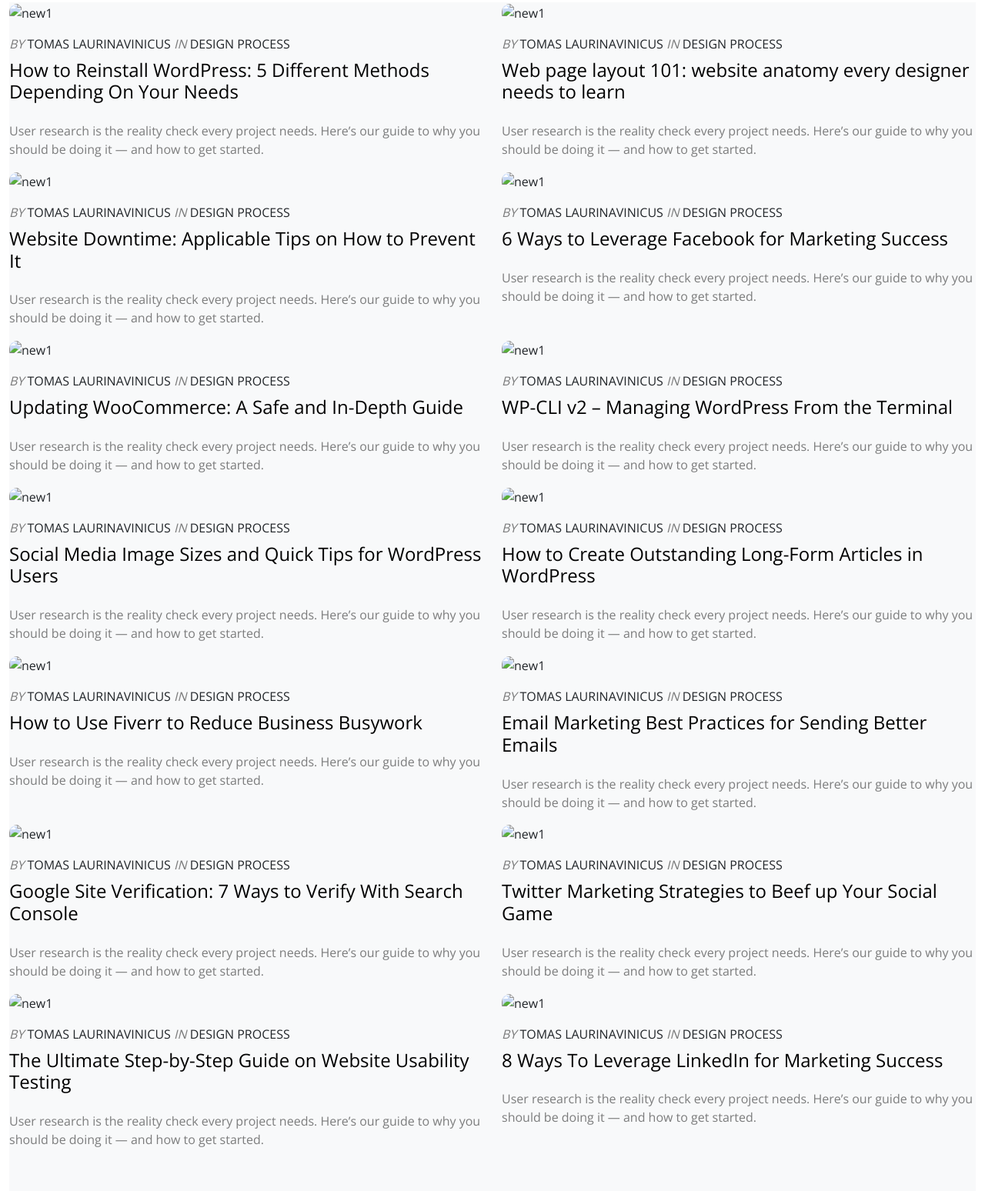
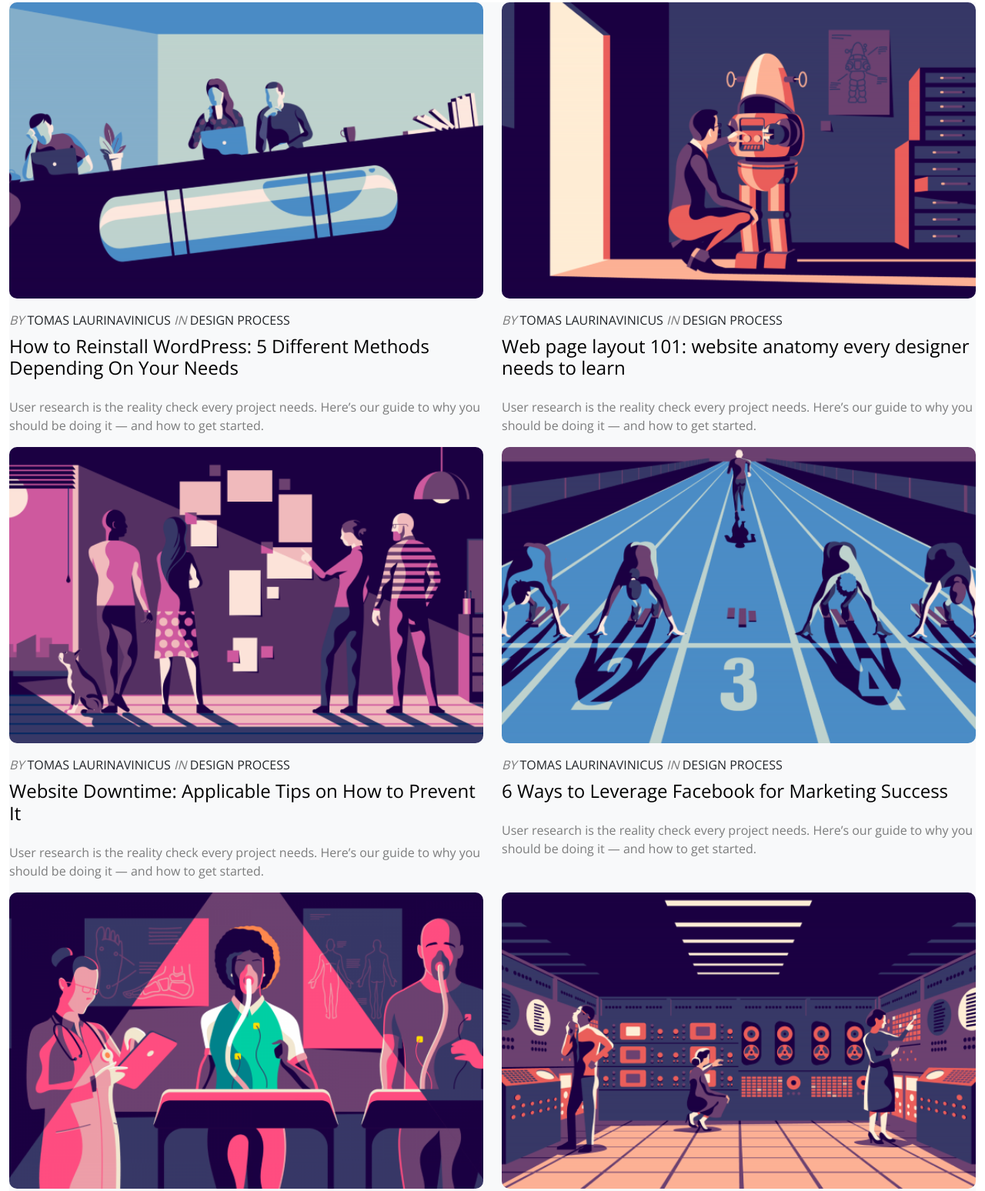
Before and after one commit to MarcCorVaa/Practica-1, a plain HTML site: page index.html in a window 1280 px wide. Shown: the part 426-1974 px from the top of the page at 77% size. Drawn offline with nearby package versions, Linux system fonts and the light colour scheme.

Commit message:
Update index.html

```diff
--- a/index.html
+++ b/index.html
@@ -8,7 +8,7 @@
   <title>General</title>
   <link href="https://cdn.jsdelivr.net/npm/bootstrap@5.2.3/dist/css/bootstrap.min.css" rel="stylesheet"
     integrity="sha384-rbsA2VBKQhggwzxH7pPCaAqO46MgnOM80zW1RWuH61DGLwZJEdK2Kadq2F9CUG65" crossorigin="anonymous">
-  <link rel="stylesheet" href="css/style.css">
+  <link rel="stylesheet" href="style.css">
   <link rel="stylesheet" href="https://cdn.jsdelivr.net/npm/bootstrap-icons@1.10.2/font/bootstrap-icons.css">
 </head>
 
@@ -17,7 +17,7 @@
   <div class="container-xxl">
     <div class="container mt-4">
   <header class="sticky-top navbar navbar-expand-lg bg-white"">
-        <img src="img/logo.svg" class="topics-hov">
+        <img src="logo.svg" class="topics-hov">
         <a class="navbar-brand" href="index.html"><i class="logo"></i></a>
         <button class="navbar-toggler" type="button" data-bs-toggle="collapse" data-bs-target="#navbarSupportedContent"
           aria-controls="navbarSupportedContent" aria-expanded="false" aria-label="Toggle navigation">
@@ -62,7 +62,7 @@
       <div class="row ">
 
         <div class="col-md-6 col-12">
-          <img src="./img/img1.png" class="posts" alt="new1">
+          <img src="img1.png" class="posts" alt="new1">
           <div class="mt-3">
             <cite class="text-black-50 mt-5">BY</cite> TOMAS LAURINAVINICUS <cite class="text-black-50">IN</cite> DESIGN
             PROCESS</cite></div>
@@ -71,7 +71,7 @@
             our guide to why you should be doing it — and how to get started.</p>
         </div>
         <div class="col-md-6 col-12">
-          <img src="./img/img2.png" class="posts" alt="new1">
+          <img src="img2.png" class="posts" alt="new1">
           <div class="mt-3">
           <cite class="text-black-50 mt-5">BY</cite> TOMAS LAURINAVINICUS <cite class="text-black-50">IN</cite> DESIGN
           PROCESS</cite></div>
@@ -80,7 +80,7 @@
             our guide to why you should be doing it — and how to get started.</p>
         </div>
         <div class="col-md-6 col-12">
-          <img src="./img/img3.png" class="posts" alt="new1">
+          <img src="img3.png" class="posts" alt="new1">
           <div class="mt-3">
             <cite class="text-black-50 mt-5">BY</cite> TOMAS LAURINAVINICUS <cite class="text-black-50">IN</cite> DESIGN
             PROCESS</cite></div>
@@ -89,7 +89,7 @@
             our guide to why you should be doing it — and how to get started.</p>
         </div>
         <div class="col-md-6 col-12">
-          <img src="./img/img4.png" class="posts" alt="new1">
+          <img src="img4.png" class="posts" alt="new1">
           <div class="mt-3">
             <cite class="text-black-50 mt-5">BY</cite> TOMAS LAURINAVINICUS <cite class="text-black-50">IN</cite> DESIGN
             PROCESS</cite></div>
@@ -98,7 +98,7 @@
             our guide to why you should be doing it — and how to get started.</p>
         </div>
         <div class="col-md-6 col-12">
-          <img src="./img/img5.png" class="posts" alt="new1">
+          <img src="img5.png" class="posts" alt="new1">
           <div class="mt-3">
             <cite class="text-black-50 mt-5">BY</cite> TOMAS LAURINAVINICUS <cite class="text-black-50">IN</cite> DESIGN
             PROCESS</cite></div>
@@ -107,7 +107,7 @@
             our guide to why you should be doing it — and how to get started.</p>
         </div>
         <div class="col-md-6 col-12">
-          <img src="./img/img6.png" class="posts" alt="new1">
+          <img src="img6.png" class="posts" alt="new1">
           <div class="mt-3">
             <cite class="text-black-50 mt-5">BY</cite> TOMAS LAURINAVINICUS <cite class="text-black-50">IN</cite> DESIGN
             PROCESS</cite></div>
@@ -116,7 +116,7 @@
             our guide to why you should be doing it — and how to get started.</p>
         </div>
         <div class="col-md-6 col-12">
-          <img src="./img/img7.png" class="posts" alt="new1">
+          <img src="img7.png" class="posts" alt="new1">
           <div class="mt-3">
             <cite class="text-black-50 mt-5">BY</cite> TOMAS LAURINAVINICUS <cite class="text-black-50">IN</cite> DESIGN
             PROCESS</cite></div>
@@ -126,7 +126,7 @@
         </div>
 
         <div class="col-md-6 col-12">
-          <img src="./img/img8.png" class="posts" alt="new1">
+          <img src="img8.png" class="posts" alt="new1">
           <div class="mt-3">
             <cite class="text-black-50 mt-5">BY</cite> TOMAS LAURINAVINICUS <cite class="text-black-50">IN</cite> DESIGN
             PROCESS</cite></div>
@@ -136,7 +136,7 @@
         </div>
 
         <div class="col-md-6 col-12">
-          <img src="./img/img9.png" class="posts" alt="new1">
+          <img src="img9.png" class="posts" alt="new1">
           <div class="mt-3">
             <cite class="text-black-50 mt-5">BY</cite> TOMAS LAURINAVINICUS <cite class="text-black-50">IN</cite> DESIGN
             PROCESS</cite></div>
@@ -146,7 +146,7 @@
         </div>
 
         <div class="col-md-6 col-12">
-          <img src="./img/img10.png" class="posts" alt="new1">
+          <img src="img10.png" class="posts" alt="new1">
           <div class="mt-3">
             <cite class="text-black-50 mt-5">BY</cite> TOMAS LAURINAVINICUS <cite class="text-black-50">IN</cite> DESIGN
             PROCESS</cite></div>
@@ -156,7 +156,7 @@
         </div>
 
         <div class="col-md-6 col-12">
-          <img src="./img/img11.png" class="posts" alt="new1">
+          <img src="img11.png" class="posts" alt="new1">
           <div class="mt-3">
             <cite class="text-black-50 mt-5">BY</cite> TOMAS LAURINAVINICUS <cite class="text-black-50">IN</cite> DESIGN
             PROCESS</cite></div>
@@ -166,7 +166,7 @@
         </div>
 
         <div class="col-md-6 col-12">
-          <img src="./img/img12.png" class="posts" alt="new1">
+          <img src="img12.png" class="posts" alt="new1">
           <div class="mt-3">
             <cite class="text-black-50 mt-5">BY</cite> TOMAS LAURINAVINICUS <cite class="text-black-50">IN</cite> DESIGN
             PROCESS</cite></div>
@@ -176,7 +176,7 @@
         </div>
 
         <div class="col-md-6 col-12">
-          <img src="./img/img13.png" class="posts" alt="new1">
+          <img src="img13.png" class="posts" alt="new1">
           <div class="mt-3">
             <cite class="text-black-50 mt-5">BY</cite> TOMAS LAURINAVINICUS <cite class="text-black-50">IN</cite> DESIGN
             PROCESS</cite></div>
@@ -186,7 +186,7 @@
         </div>
 
         <div class="col-md-6 col-12">
-          <img src="./img/img14.png" class="posts" alt="new1">
+          <img src="img14.png" class="posts" alt="new1">
           <div class="mt-3">
             <cite class="text-black-50 mt-5">BY</cite> TOMAS LAURINAVINICUS <cite class="text-black-50">IN</cite> DESIGN
             PROCESS</cite></div>
@@ -263,14 +263,14 @@
         <footer class="m-4 bg-body mt-6">
           <section class="row">
             <div class="col-6 col-md-4 mt-6">
-              <img src="./img/Group 13.svg" class="logo-2 topics-hov ">
+              <img src="Group 13.svg" class="logo-2 topics-hov ">
             </div>
             <div class="col-6 col-md-4 footer d-inline-flex mt-6 ">
-              <img src="./img/Vk.svg" class="topics-hov">
-              <img src="./img/Pinterest.svg" class="topics-hov">
-              <img src="./img/Instagram.svg" class="topics-hov">
-              <img src="./img/Twitter.svg" class="topics-hov">
-              <img src="./img/Facebook.svg" class="topics-hov">
+              <img src="Vk.svg" class="topics-hov">
+              <img src="Pinterest.svg" class="topics-hov">
+              <img src="Instagram.svg" class="topics-hov">
+              <img src="Twitter.svg" class="topics-hov">
+              <img src="Facebook.svg" class="topics-hov">
       </div>
       <div class="col-12 col-md-4 d-inline-flex mt-6" >
       <p class="gray">All Rights Reserved 2018 3layers</p>
```
